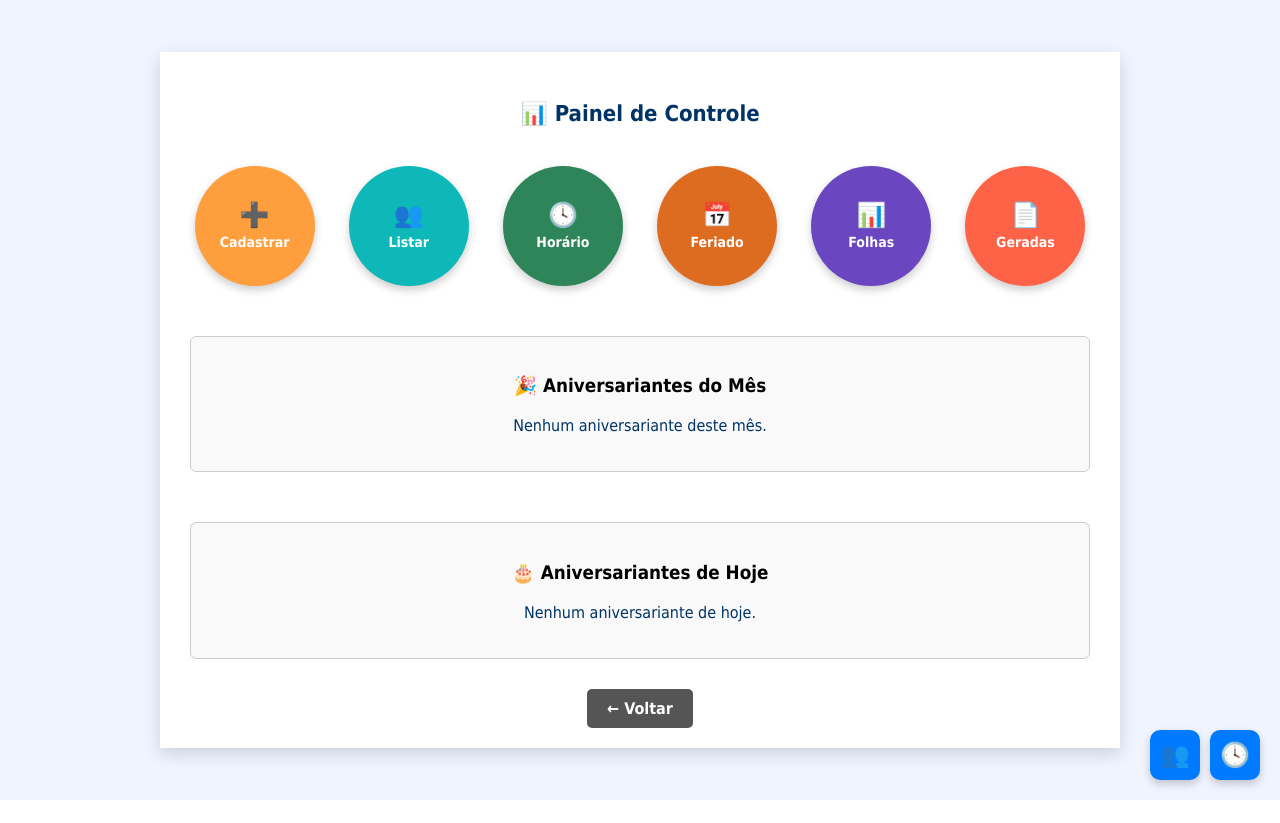
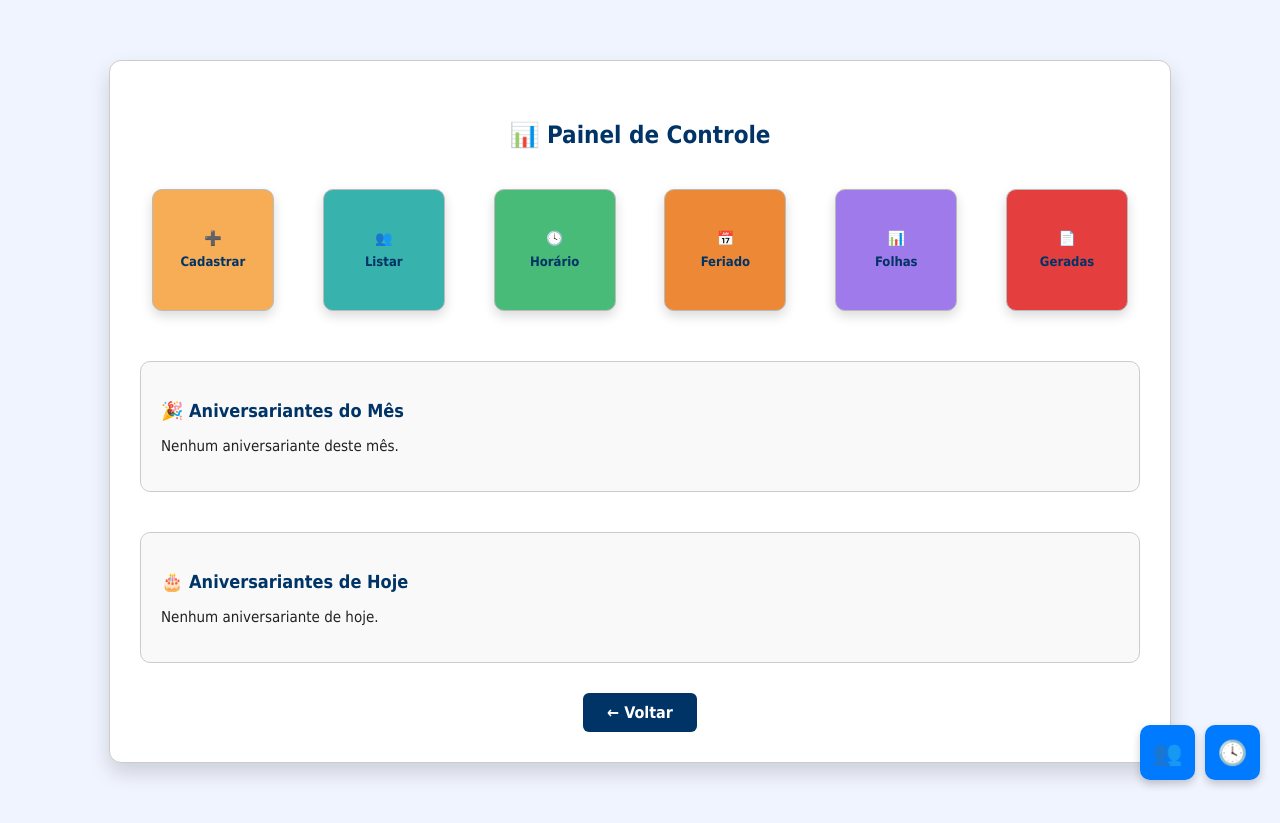
Before and after one commit to amvtec/vitordias, a Django app: page /controle/painel/ in a window 1280 px wide. Before the commit the page ends 800 px from the top, so only its background shows below. Run offline with Django 5.2, Linux system fonts and the light colour scheme; a user stored in the database is signed in; data that the repository does not hold is empty.

Commit message:
Alteracoes nos templates, models, urls, views

```diff
--- a/controle/templates/controle/painel_controle.html
+++ b/controle/templates/controle/painel_controle.html
@@ -13,123 +13,113 @@
             background-color: #f0f4ff;
             margin: 0;
             padding: 0;
-            height: 100vh;
-            display: flex;
-            align-items: center;
-            justify-content: center;
         }
 
         .container {
-            width: 90%;
-            max-width: 900px;
+            max-width: 1000px;
+            margin: 60px auto;
             background-color: white;
-            padding: 30px 30px;
-            border-radius: 0px;
-            box-shadow: 0 6px 16px rgba(0, 0, 0, 0.15);
-            border: 0px solid #999;
+            padding: 40px 30px;
+            border-radius: 12px;
+            box-shadow: 0 10px 20px rgba(0, 0, 0, 0.15);
+            border: 1px solid #ccc;
             text-align: center;
         }
 
         h2 {
-            text-align: center;
             color: #003366;
-            font-size: 22px;
+            font-size: 24px;
             margin-bottom: 40px;
         }
 
         .grid {
             display: grid;
-            grid-template-columns: repeat(auto-fit, minmax(120px, 1fr));
+            grid-template-columns: repeat(auto-fit, minmax(140px, 1fr));
             gap: 25px;
             justify-items: center;
+            margin-bottom: 50px;
         }
 
         .botao {
-            width: 100px;
-            height: 100px;
-            color: white;
+            background-color: #e0e0e0;
+            color: #003366;
             text-decoration: none;
-            border-radius: 50%;
+            border-radius: 10px;
+            width: 120px;
+            height: 120px;
             display: flex;
+            flex-direction: column;
             align-items: center;
             justify-content: center;
-            font-size: 24px;
+            font-size: 14px;
             font-weight: bold;
-            flex-direction: column;
-            text-align: center;
-            padding: 10px;
-            transition: background-color 0.3s ease;
-            box-shadow: 0px 4px 8px rgba(0, 0, 0, 0.2);
+            transition: all 0.3s ease;
+            box-shadow: 0 5px 12px rgba(0,0,0,0.15);
+            border: 1px solid #bbb;
         }
 
         .botao:hover {
-            filter: brightness(0.9);
+            background-color: #d0e4ff;
+            transform: translateY(-3px) scale(1.03);
+            box-shadow: 0 6px 16px rgba(0,0,0,0.25);
         }
 
         .botao span {
-            font-size: 14px;
-            margin-top: 5px;
+            margin-top: 8px;
+            font-size: 13px;
         }
 
-        /* Definindo cores diferentes para cada botão */
-        .botao.cadastrar { background-color: #ff9e3d; }
-        .botao.listar { background-color: #0eb8b8; }
-        .botao.horario { background-color: #2f855a; }
-        .botao.feriado { background-color: #dd6b20; }
-        .botao.folhas { background-color: #6b46c1; }
-        .botao.geradas { background-color: #ff6347; }
+        .botao.cadastrar { background-color: #f6ad55; }
+        .botao.listar { background-color: #38b2ac; }
+        .botao.horario { background-color: #48bb78; }
+        .botao.feriado { background-color: #ed8936; }
+        .botao.folhas { background-color: #9f7aea; }
+        .botao.geradas { background-color: #e53e3e; }
+        .botao:hover { color: #000; }
+
+        .aniversariantes {
+            margin-bottom: 40px;
+            background-color: #f9f9f9;
+            padding: 20px;
+            border-radius: 10px;
+            border: 1px solid #ccc;
+            text-align: left;
+        }
+
+        .aniversariantes h3 {
+            color: #003366;
+            font-size: 18px;
+            margin-bottom: 15px;
+        }
+
+        .aniversariantes ul {
+            list-style-type: none;
+            padding: 0;
+        }
+
+        .aniversariantes li {
+            font-size: 15px;
+            margin-bottom: 6px;
+            color: #222;
+        }
 
         .rodape {
             text-align: center;
-            margin-top: 40px;
+            margin-top: 20px;
         }
 
         .rodape a {
             text-decoration: none;
-            background: #555;
+            background-color: #003366;
             color: white;
-            padding: 10px 20px;
-            border-radius: 5px;
+            padding: 10px 24px;
+            border-radius: 6px;
             font-weight: bold;
-        }
-
-        .aniversariantes {
-            margin-top: 50px;
-            background-color: #f9f9f9;
-            padding: 20px;
-            border-radius: 6px;
-            border: 1px solid #ccc;
-        }
-
-        .aniversariantes ul {
-            list-style-type: none;
-            padding-left: 0;
-        }
-
-        .aniversariantes li {
-            font-size: 16px;
-            margin-bottom: 8px;
-            color: #003366;
-        }
-
-        /* Botões de importação */
-        .importar-botao {
-            width: 50px;
-            height: 50px;
-            background-color: #007BFF;
-            color: white;
-            text-decoration: none;
-            border-radius: 10px;
-            display: flex;
-            align-items: center;
-            justify-content: center;
-            font-size: 24px;
-            box-shadow: 0px 4px 8px rgba(0, 0, 0, 0.2);
             transition: background-color 0.3s ease;
         }
 
-        .importar-botao:hover {
-            background-color: #0056b3;
+        .rodape a:hover {
+            background-color: #001f4d;
         }
 
         .importar-container {
@@ -139,6 +129,34 @@
             display: flex;
             gap: 10px;
         }
+
+        .importar-botao {
+            width: 55px;
+            height: 55px;
+            background-color: #007BFF;
+            color: white;
+            text-decoration: none;
+            border-radius: 10px;
+            display: flex;
+            align-items: center;
+            justify-content: center;
+            font-size: 24px;
+            box-shadow: 0 4px 8px rgba(0, 0, 0, 0.2);
+            transition: all 0.3s ease;
+        }
+
+        .importar-botao:hover {
+            background-color: #0056b3;
+            transform: scale(1.05);
+        }
+
+        @media (max-width: 600px) {
+            .botao {
+                width: 100px;
+                height: 100px;
+                font-size: 12px;
+            }
+        }
     </style>
 </head>
 <body>
@@ -147,24 +165,12 @@
     <h2>📊 Painel de Controle</h2>
 
     <div class="grid">
-        <a href="{% url 'cadastrar_funcionario' %}" class="botao cadastrar">
-            ➕<span>Cadastrar</span>
-        </a>
-        <a href="{% url 'listar_funcionarios' %}" class="botao listar">
-            👥<span>Listar</span>
-        </a>
-        <a href="{% url 'cadastrar_horario' %}" class="botao horario">
-            🕓<span>Horário</span>
-        </a>
-        <a href="{% url 'cadastrar_feriado' %}" class="botao feriado">
-            📅<span>Feriado</span>
-        </a>
-        <a href="{% url 'selecionar_funcionarios' %}" class="botao folhas">
-            📊<span>Folhas</span>
-        </a>
-        <a href="{% url 'listar_folhas' %}" class="botao geradas">
-            📄<span>Geradas</span>
-        </a>
+        <a href="{% url 'cadastrar_funcionario' %}" class="botao cadastrar">➕<span>Cadastrar</span></a>
+        <a href="{% url 'listar_funcionarios' %}" class="botao listar">👥<span>Listar</span></a>
+        <a href="{% url 'cadastrar_horario' %}" class="botao horario">🕓<span>Horário</span></a>
+        <a href="{% url 'cadastrar_feriado' %}" class="botao feriado">📅<span>Feriado</span></a>
+        <a href="{% url 'selecionar_funcionarios' %}" class="botao folhas">📊<span>Folhas</span></a>
+        <a href="{% url 'listar_folhas' %}" class="botao geradas">📄<span>Geradas</span></a>
     </div>
 
     <div class="aniversariantes">
@@ -194,7 +200,6 @@
     </div>
 </div>
 
-<!-- Botões de importação no canto inferior direito -->
 <div class="importar-container">
     <a href="{% url 'importar_funcionarios' %}" class="importar-botao" title="Importar Funcionários">👥</a>
     <a href="{% url 'importar_horarios_trabalho' %}" class="importar-botao" title="Importar Horários">🕓</a>
--- a/controle/views.py
+++ b/controle/views.py
@@ -430,14 +430,21 @@ def excluir_folha(request, folha_id):
 from django.shortcuts import render
 from datetime import datetime
 from .models import Funcionario
+
 @login_required
 def painel_controle(request):
-    # Aniversariantes do mês
     hoje = datetime.today()
-    aniversariantes_mes = Funcionario.objects.filter(data_nascimento__month=hoje.month)
 
-    # Aniversariantes do dia
-    aniversariantes_dia = Funcionario.objects.filter(data_nascimento__day=hoje.day)
+    # Aniversariantes do mês (excluindo os de hoje)
+    aniversariantes_mes = Funcionario.objects.filter(
+        data_nascimento__month=hoje.month
+    ).exclude(data_nascimento__day=hoje.day)
+
+    # Aniversariantes do dia (dia e mês)
+    aniversariantes_dia = Funcionario.objects.filter(
+        data_nascimento__month=hoje.month,
+        data_nascimento__day=hoje.day
+    )
 
     context = {
         'aniversariantes_mes': aniversariantes_mes,
@@ -445,6 +452,7 @@ def painel_controle(request):
     }
 
     return render(request, 'controle/painel_controle.html', context)
+
 @login_required
 def importar_funcionarios(request):
     if request.method == 'POST' and request.FILES.get('excel_file'):
```
Also changed, not shown: funcionarios/templates/funcionarios/index.html (+47 -34 lines).
